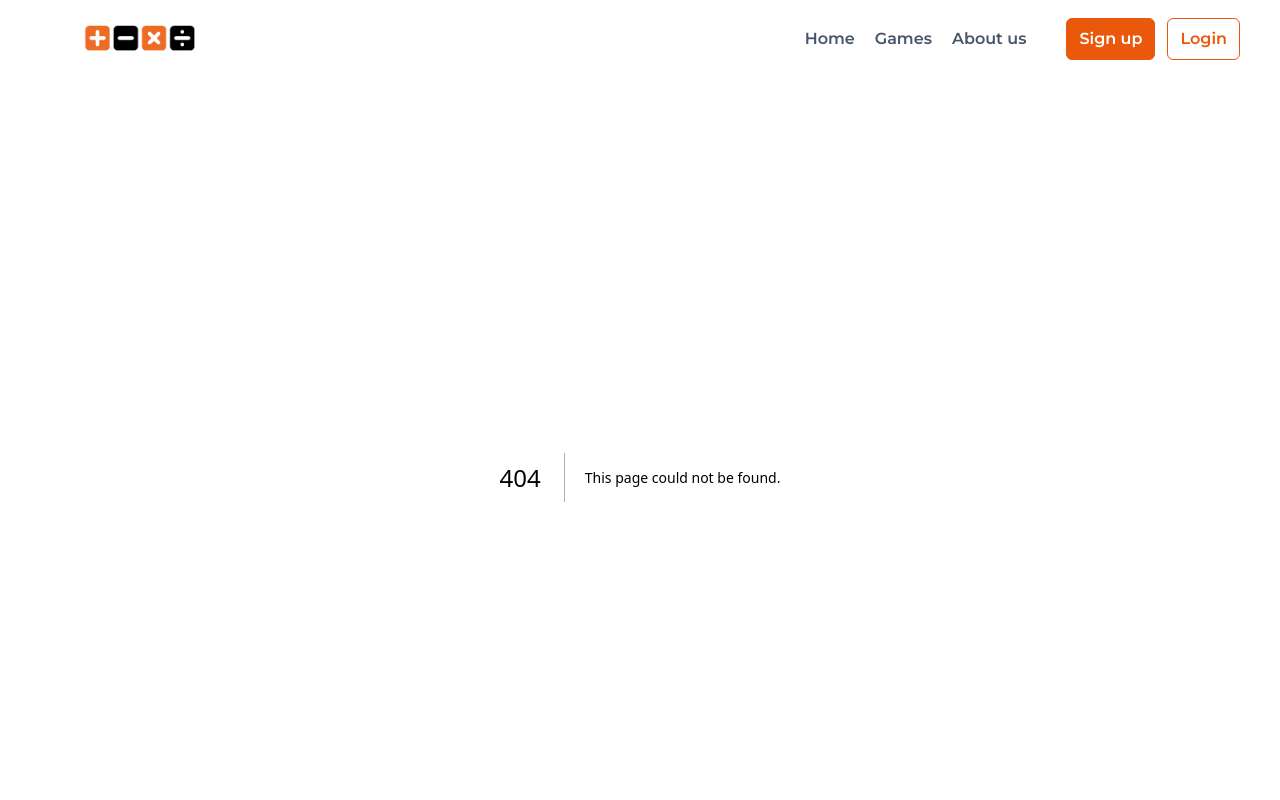
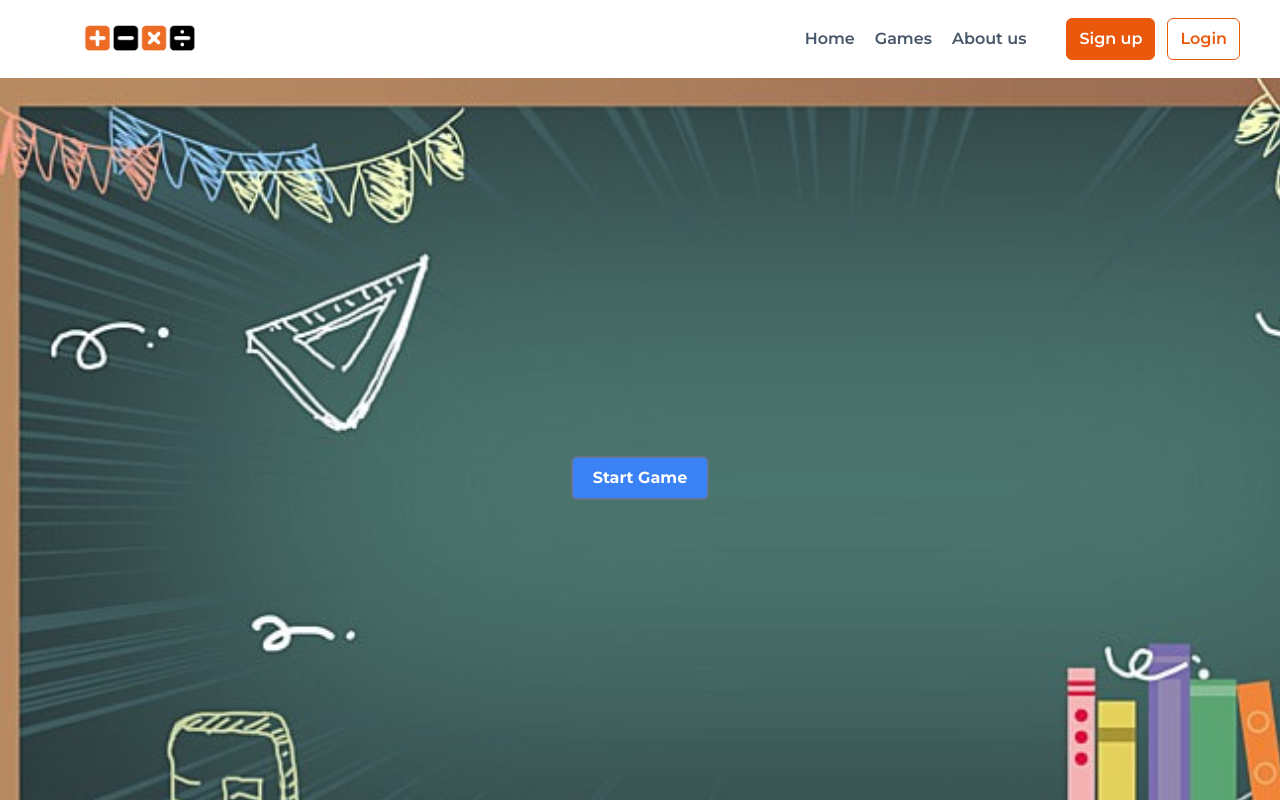
Before and after one commit to allenbnvtra/math_games, a Next.js app: page /games/human-calculator in a window 1280 px wide. Before the commit this address had no page. Shown: the top 800 px of the page. Built offline with nearby package versions, Linux system fonts and the light colour scheme.

Commit message:
first game ui

```diff
--- /dev/null
+++ b/src/app/games/human-calculator/page.jsx
@@ -0,0 +1,11 @@
+import HumanCalculatorPage from "@/components/gamesPage/HumanCalculator/HumanCalculatorPage";
+
+const page = () => {
+  return (
+    <div>
+      <HumanCalculatorPage />
+    </div>
+  );
+};
+
+export default page;
--- a/src/app/globals.css
+++ b/src/app/globals.css
@@ -12,7 +12,10 @@ body,
   box-sizing: border-box;
   font-family: "Montserrat", sans-serif;
 }
-.h1 {
-  background-image: linear-gradient(315deg, #ffd045 0%, #d14545 74%);
-  background-color: #ffd045;
+
+.human-calculator {
+  background-image: url(./../assets/bg-math-1.jpg);
+  background-repeat: no-repeat;
+  background-size: cover;
+  width: 100%;
 }
--- a/src/components/gamesPage/GameCards.jsx
+++ b/src/components/gamesPage/GameCards.jsx
@@ -1,14 +1,18 @@
 import Image from "next/image";
 import MDAS from "@/assets/mdaslogo.jpeg";
+import Link from "next/link";
 
-const GameCards = () => {
+const GameCards = ({ gameUrl, gameTitle }) => {
   return (
-    <div className="w-[10rem] flex flex-col gap-3 border border-slate-200 px-2 py-3 bg-slate-50 transition-all hover:scale-[1.05] cursor-pointer">
+    <Link
+      href={`/games/${gameUrl}`}
+      className="w-[10rem] flex flex-col gap-3 border border-slate-200 px-2 py-3 bg-slate-50 transition-all hover:scale-[1.05] cursor-pointer"
+    >
       <Image src={MDAS} height={150} alt="" />
       <h4 className="text-center text-slate-700 text-md font-medium">
-        Human Calculator
+        {gameTitle}
       </h4>
-    </div>
+    </Link>
   );
 };
 
--- a/src/components/gamesPage/GamesPage.jsx
+++ b/src/components/gamesPage/GamesPage.jsx
@@ -10,19 +10,7 @@ const GamesPage = () => {
         </h1>
 
         <div className="px-10 flex flex-wrap justify-center gap-3">
-          <GameCards />
-          <GameCards />
-          <GameCards />
-          <GameCards />
-          <GameCards />
-          <GameCards />
-          <GameCards />
-          <GameCards />
-          <GameCards />
-          <GameCards />
-          <GameCards />
-          <GameCards />
-          <GameCards />
+          <GameCards gameUrl="human-calculator" gameTitle="Human Calculator" />
         </div>
       </div>
     </div>
--- /dev/null
+++ b/src/components/gamesPage/HumanCalculator/HumanCalculatorPage.jsx
@@ -0,0 +1,59 @@
+"use client";
+import React, { useState } from "react";
+
+const HumanCalculatorPage = () => {
+  const [gameStarted, setGameStarted] = useState(false);
+
+  const startGame = () => {
+    setGameStarted(true);
+    // You can perform any necessary initialization logic here
+  };
+
+  return (
+    <div className="human-calculator">
+      {!gameStarted && (
+        <div className="flex justify-center items-center h-screen">
+          <button
+            className="bg-blue-500 px-5 py-2 text-white font-bold rounded-md border-2 border-slate-500 cursor-pointer"
+            onClick={startGame}
+          >
+            Start Game
+          </button>
+        </div>
+      )}
+      {gameStarted && (
+        <div className="px-20 py-14">
+          <div className="flex flex-col bg-white border-4 border-orange-400 rounded-md px-8 py-8">
+            <div className="flex text-white font-bold text-lg">
+              <div className="flex flex-col px-6 py-2 rounded-md bg-orange-500">
+                <h1>Life: 20</h1>
+                <h1>Points: 30</h1>
+              </div>
+            </div>
+            <div className="flex justify-center items-center gap-[9rem]">
+              <div className="flex gap-2 text-[10rem] font-bold justify-center">
+                <span className="italic">9</span>
+                <span className="text-orange-600 italic">+</span>
+                <span className="italic">10</span>
+                <span className="italic">=?</span>
+              </div>
+              <div className="flex flex-col gap-5 text-[6rem]">
+                <div className="bg-red-500 px-5 text-center text-white font-bold rounded-md border-2 border-slate-500 cursor-pointer">
+                  25
+                </div>
+                <div className="bg-blue-500 px-5 text-center text-white font-bold rounded-md border-2 border-slate-500 cursor-pointer">
+                  19
+                </div>
+                <div className="bg-green-500 px-5 text-center text-white font-bold rounded-md border-2 border-slate-500 cursor-pointer">
+                  15
+                </div>
+              </div>
+            </div>
+          </div>
+        </div>
+      )}
+    </div>
+  );
+};
+
+export default HumanCalculatorPage;
```
Also changed, not shown: src/assets/bg-math-1.jpg (added).
